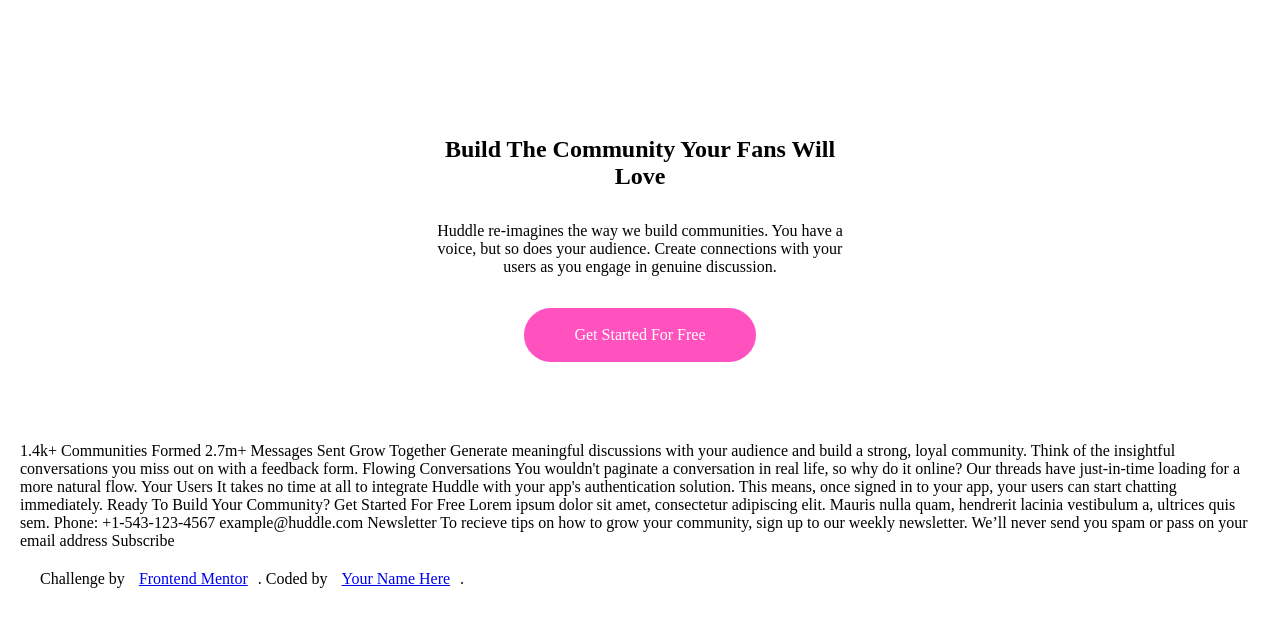
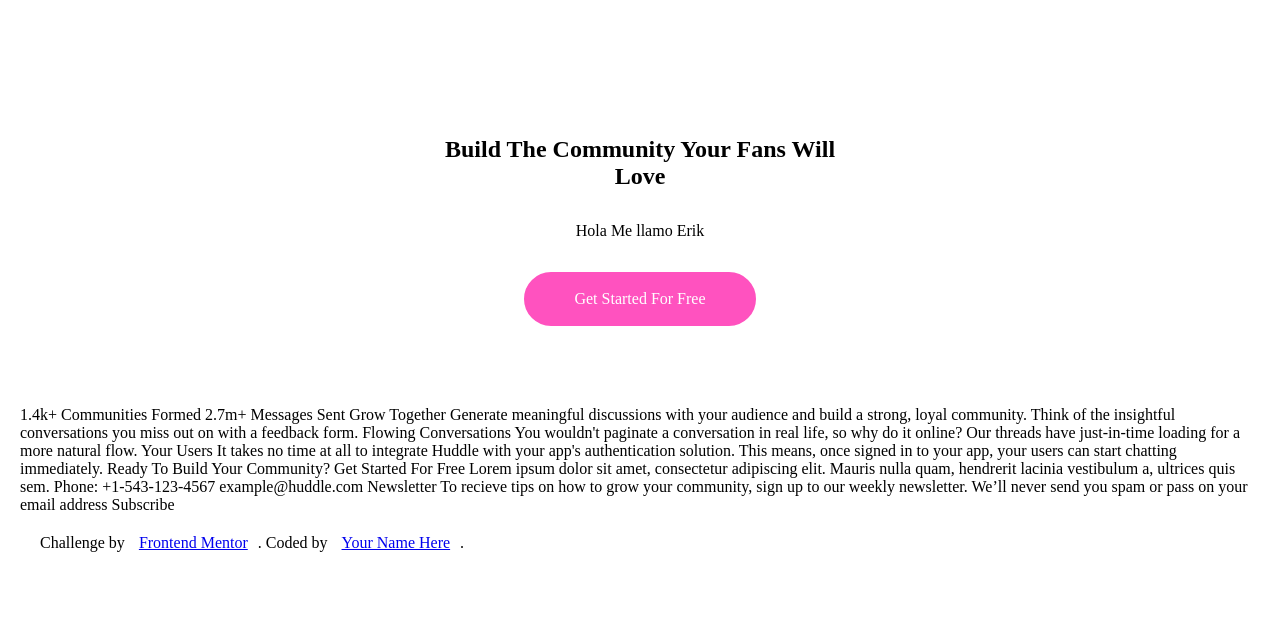
Before and after one commit to erik-al/fundamentos-portfolio, a plain HTML site: page index.html in a window 1280 px wide. Shown: the part 125-752 px from the top of the page. Drawn offline with Linux system fonts and the light colour scheme.

Commit message:
update text

```diff
--- a/index.html
+++ b/index.html
@@ -28,8 +28,7 @@
     </h1>
 
     <p>
-      Huddle re-imagines the way we build communities. You have a voice, but so does
-      your audience. Create connections with your users as you engage in genuine discussion.
+      Hola Me llamo Erik
     </p>
 
     <div>
```
